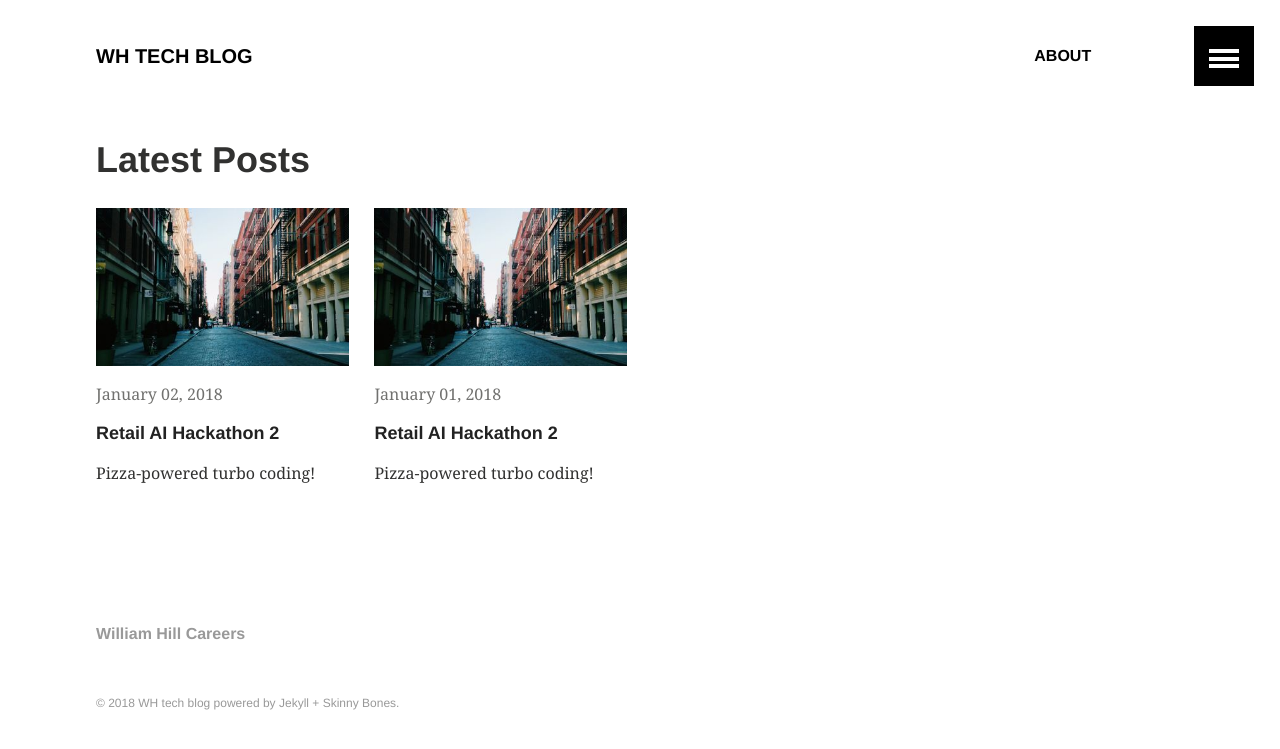
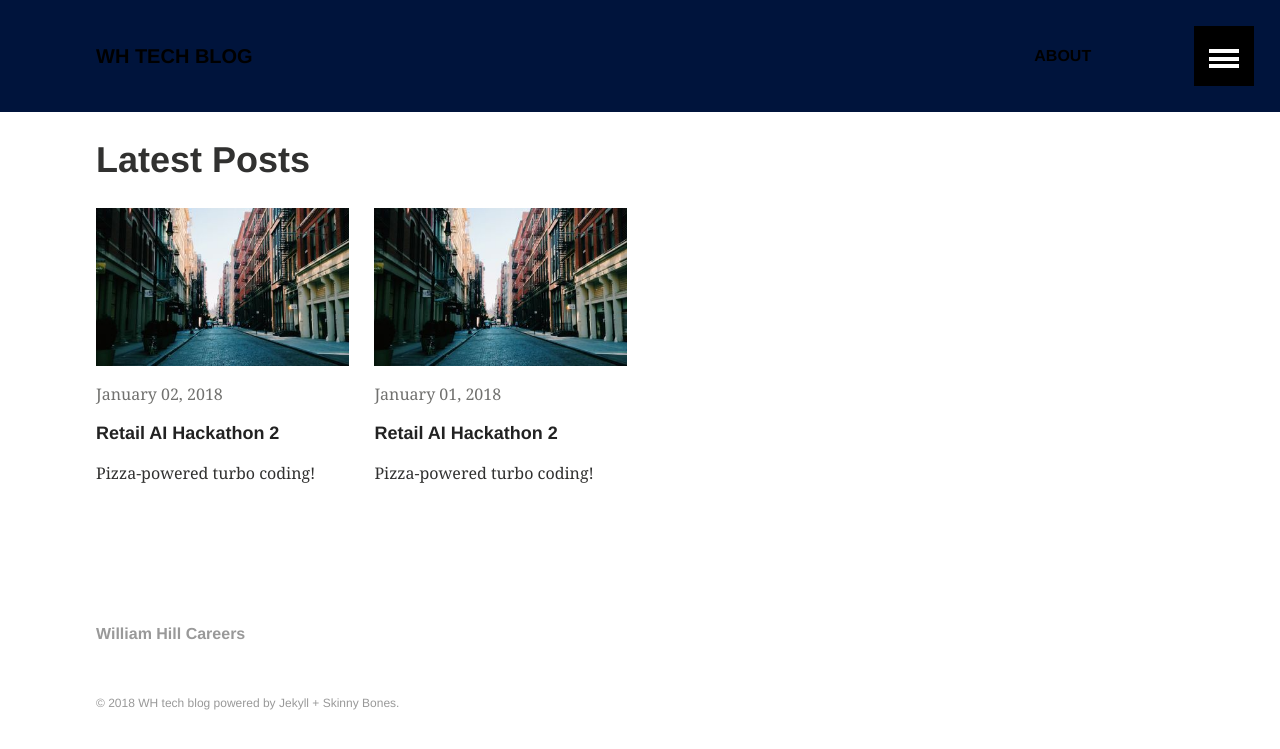
Before and after one commit to squiggleuk/squiggleuk.github.io, a Jekyll site: the page built from index.md, in a window 1280 px wide. Shown: the top 749 px of the page. Built offline with Jekyll 4.4.1, drawn with Linux system fonts in a browser that asks for light colours.

Commit message:
background masthead

```diff
--- a/_sass/_layout.scss
+++ b/_sass/_layout.scss
@@ -9,6 +9,7 @@
 #masthead {
 	padding: $gutter;
 	z-index: 5;
+        background: #00143c;
 	@include transform(translate(0,0));
 	@include transition(500ms cubic-bezier(.645,.045,.355,1.000));
 	&.slide {
```
